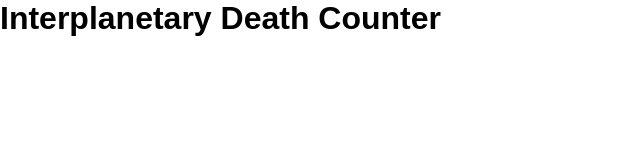
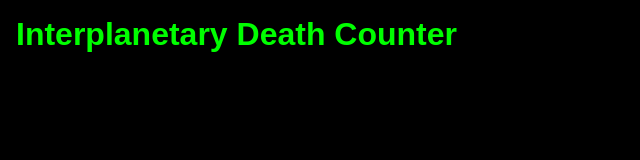
Before and after one commit to gearjosh/planet-death-counter, a website built with webpack: page src/index.html in a window 1280 px wide. Shown: the whole page, without its empty margins (0-640 px from the left). Built offline with nearby package versions, Linux system fonts and the light colour scheme.

Commit message:
update html, styles to test config

```diff
--- a/src/index.html
+++ b/src/index.html
@@ -5,6 +5,8 @@
     <title>Interplanetary Death Counter</title>
   </head>
   <body>
-    <h1>Interplanetary Death Counter</h1>
+    <div class="container">
+      <h1>Interplanetary Death Counter</h1>
+    </div>
   </body>
 </html>
--- a/src/styles.css
+++ b/src/styles.css
@@ -2,3 +2,14 @@
   margin: 0;
   font-family: sans-serif;
 }
+
+html {
+  background-color: black;
+  color: lime;
+  font-size: 100%;
+}
+
+.container {
+  margin: auto;
+  padding: 1rem;
+}
```
